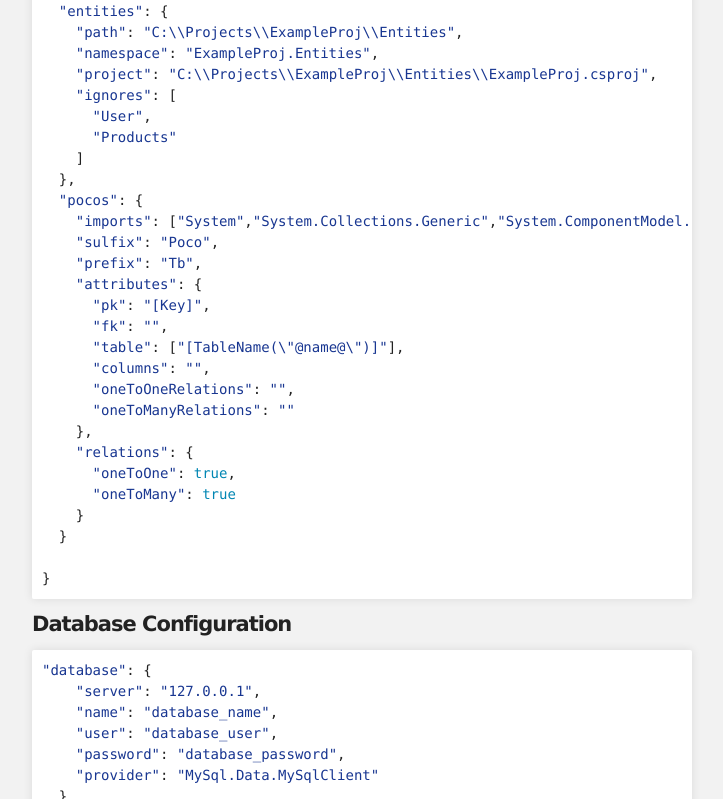
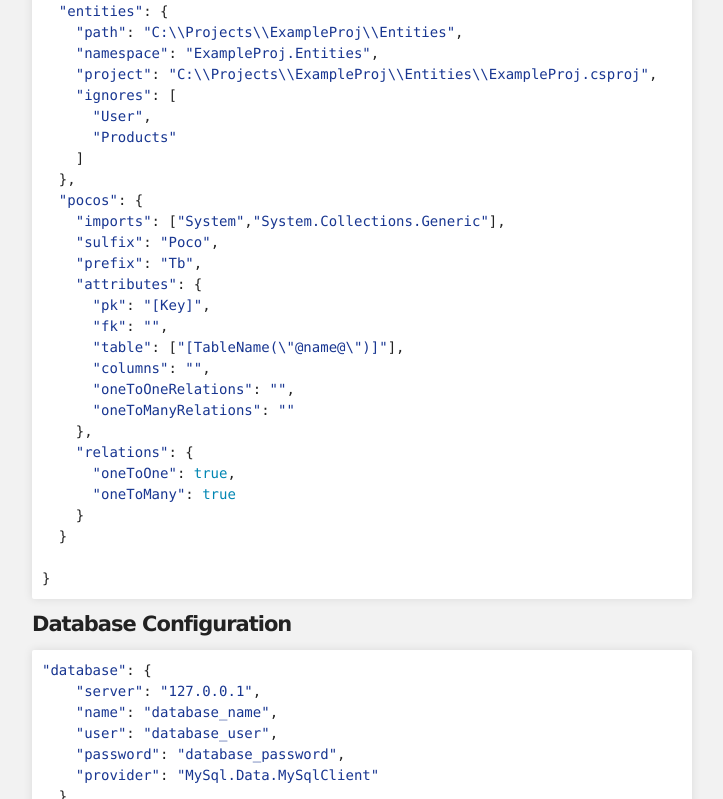
Before and after one commit to juniorkrvl/snappg, a plain HTML site: page index.html in a window 1280 px wide. Shown: the part 1463-2262 px from the top of the page, without its empty margins (288-1011 px from the left). Drawn offline with Linux system fonts and the light colour scheme.

```diff
--- a/index.html
+++ b/index.html
@@ -99,7 +99,7 @@
     ]
   },
   <span class="pl-s"><span class="pl-pds">"</span>pocos<span class="pl-pds">"</span></span>: {
-    <span class="pl-s"><span class="pl-pds">"</span>imports<span class="pl-pds">"</span></span>: [<span class="pl-s"><span class="pl-pds">"</span>System<span class="pl-pds">"</span></span>,<span class="pl-s"><span class="pl-pds">"</span>System.Collections.Generic<span class="pl-pds">"</span></span>,<span class="pl-s"><span class="pl-pds">"</span>System.ComponentModel.DataAnnotations<span class="pl-pds">"</span></span>],
+    <span class="pl-s"><span class="pl-pds">"</span>imports<span class="pl-pds">"</span></span>: [<span class="pl-s"><span class="pl-pds">"</span>System<span class="pl-pds">"</span></span>,<span class="pl-s"><span class="pl-pds">"</span>System.Collections.Generic<span class="pl-pds">"</span></span>],
     <span class="pl-s"><span class="pl-pds">"</span>sulfix<span class="pl-pds">"</span></span>: <span class="pl-s"><span class="pl-pds">"</span>Poco<span class="pl-pds">"</span></span>,
     <span class="pl-s"><span class="pl-pds">"</span>prefix<span class="pl-pds">"</span></span>: <span class="pl-s"><span class="pl-pds">"</span>Tb<span class="pl-pds">"</span></span>,
     <span class="pl-s"><span class="pl-pds">"</span>attributes<span class="pl-pds">"</span></span>: {
```
Also changed, not shown: params.json (+1 -1 lines).
